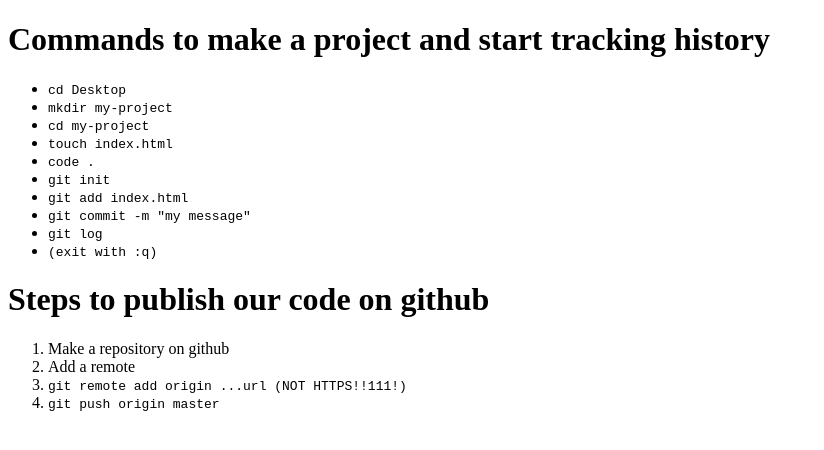
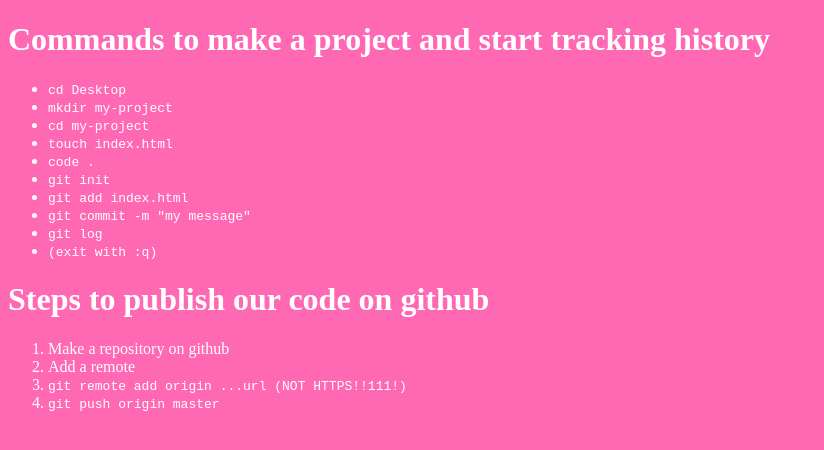
Before and after one commit to Reinoptland/my-cool-project, a plain HTML site: page index.html in a window 1280 px wide. Shown: the whole page, without its empty margins (0-824 px from the left). Drawn offline with Linux system fonts and the light colour scheme.

Commit message:
Add the best style

```diff
--- a/index.html
+++ b/index.html
@@ -6,7 +6,7 @@
     <meta http-equiv="X-UA-Compatible" content="ie=edge">
     <title>Document</title>
 </head>
-<body>
+<body style="background-color: hotpink; color: white;">
     <h1>Commands to make a project and start tracking history</h1>
     <ul>
         <!-- navigate to the desktop folder using the terminal -->
```
